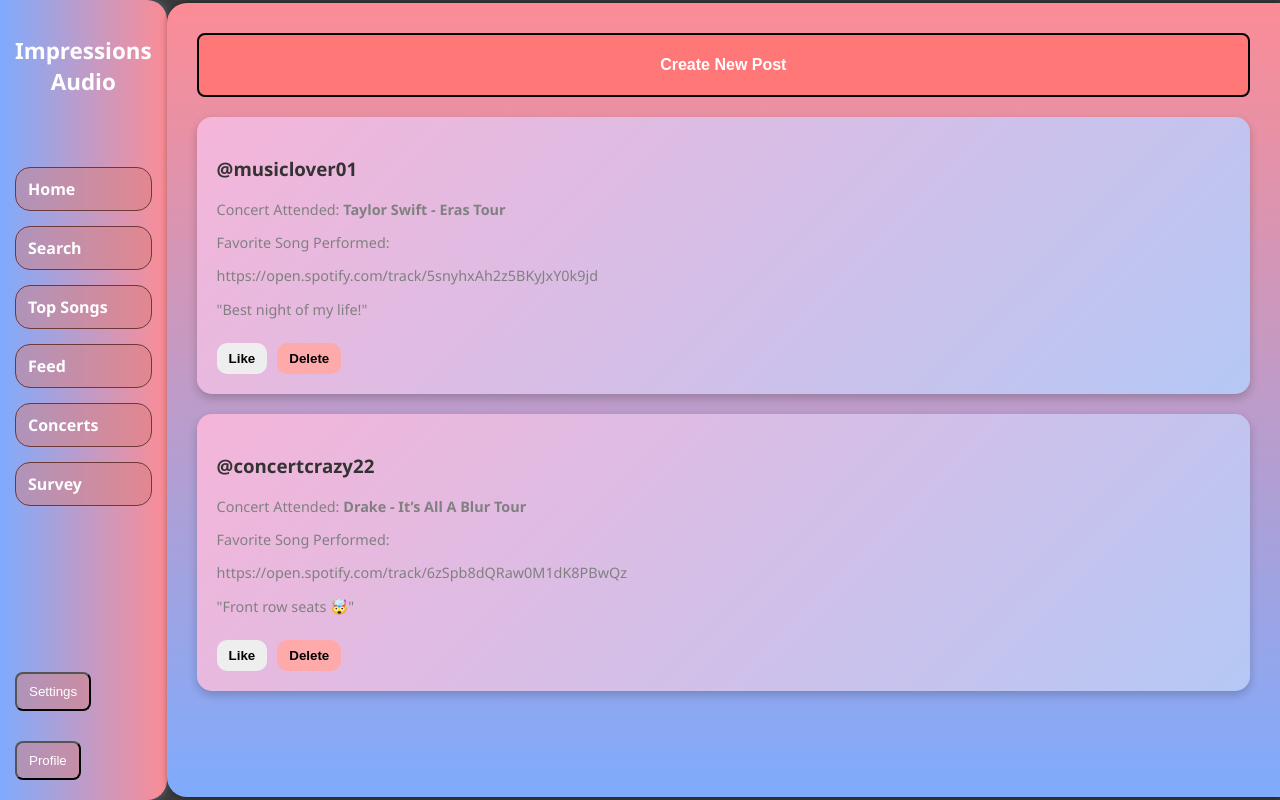
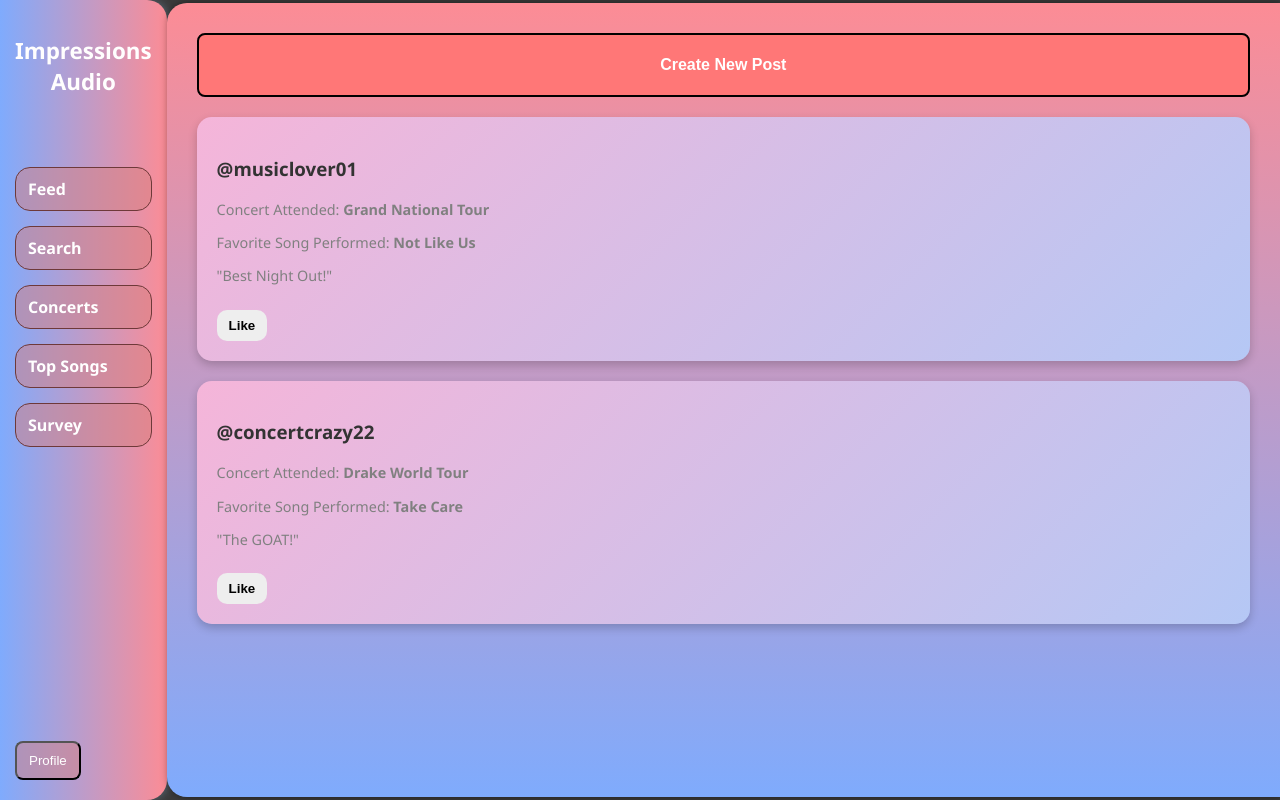
Before and after one commit to CSC-3380-Spring-2025/Team-13, a React (Create React App) app in the folder my-app/: page /Feed in a window 1280 px wide. Built offline with nearby package versions, Linux system fonts and the light colour scheme.

Commit message:
updates to feed page

```diff
--- a/my-app/src/components/Navbar.tsx
+++ b/my-app/src/components/Navbar.tsx
@@ -19,16 +19,12 @@
     <div className="navbar-container">
       <h1 className="navbar-title">Impressions Audio</h1>
       <ul className="navbar-links">
-        <li><Link to="/">Home</Link></li>
+        <li><Link to="/feed">Feed</Link></li>
         <li><Link to="/searchpage">Search</Link></li>
+        <li><Link to="/concertspage">Concerts</Link></li>
         <li><Link to="/playlists">Top Songs</Link></li>
-        <li><Link to="/feed">Feed</Link></li>
-        <li><Link to="/concertspage">Concerts</Link></li>
         <li><Link to="/surveypage">Survey</Link></li>
       </ul>
-      <div className="settings-wrapper">
-        <button onClick={handleSettings} className="settings-link">Settings</button>
-      </div>
       <div className="signout-wrapper">
         <button onClick={handleSignOut} className="signout-link">Profile</button>
       </div>
--- a/my-app/src/pages/Feed.tsx
+++ b/my-app/src/pages/Feed.tsx
@@ -20,17 +20,17 @@
       {
         id: 1,
         username: 'musiclover01',
-        concert: 'Taylor Swift - Eras Tour',
-        songClip: 'https://open.spotify.com/track/5snyhxAh2z5BKyJxY0k9jd',
-        extraContent: "Best night of my life!",
+        concert: 'Grand National Tour',
+        songClip: 'Not Like Us',
+        extraContent: "Best Night Out!",
         liked: false,
       },
       {
         id: 2,
         username: 'concertcrazy22',
-        concert: 'Drake - It’s All A Blur Tour',
-        songClip: 'https://open.spotify.com/track/6zSpb8dQRaw0M1dK8PBwQz',
-        extraContent: "Front row seats 🤯",
+        concert: 'Drake World Tour',
+        songClip: 'Take Care',
+        extraContent: "The GOAT!",
         liked: false,
       },
     ];
@@ -53,12 +53,6 @@
     sessionStorage.setItem('posts', JSON.stringify(updatedPosts));
   };
 
-  const deletePost = (id: number) => {
-    const updatedPosts = posts.filter((post) => post.id !== id);
-    setPosts(updatedPosts);
-    sessionStorage.setItem('posts', JSON.stringify(updatedPosts));
-  };
-
   return (
     <div className="feed-container">
       <button className="create-post-button" onClick={() => navigate('/create')}>
@@ -69,8 +63,7 @@
         <div key={post.id} className="post-card">
           <h3>@{post.username}</h3>
           <p>Concert Attended: <strong>{post.concert}</strong></p>
-          <p>Favorite Song Performed:</p>
-          <p>{post.songClip}</p>
+          <p>Favorite Song Performed: <strong>{post.songClip}</strong></p>
           {post.extraContent && <p>"{post.extraContent}"</p>}
           <div className="post-actions">
             <button
@@ -78,12 +71,6 @@
               onClick={() => toggleLike(post.id)}
             >
               {post.liked ? 'Liked' : 'Like'}
-            </button>
-            <button
-              className="delete-button"
-              onClick={() => deletePost(post.id)}
-            >
-            Delete
             </button>
           </div>
         </div>
--- a/my-app/src/pages/LoginPage.tsx
+++ b/my-app/src/pages/LoginPage.tsx
@@ -1,6 +1,6 @@
 import React, { useState } from 'react';
 import { getAuth, GoogleAuthProvider, signInWithEmailAndPassword, signInWithPopup } from 'firebase/auth';
-import { getFirestore, doc, getDoc, setDoc } from 'firebase/firestore'; // NEW for Firestore
+import { getFirestore, doc, getDoc, setDoc } from 'firebase/firestore';
 import { useNavigate } from 'react-router-dom';
 import '../styles/LoginPage.css';
 
@@ -16,10 +16,9 @@
   const [authing, setAuthing] = useState(false);
 
   const auth = getAuth();
-  const db = getFirestore(); // NEW
+  const db = getFirestore();
   const navigate = useNavigate();
 
-  // Standard email/password login
   const handleSubmit = async (e: React.FormEvent<HTMLFormElement>) => {
     e.preventDefault();
     setError('');
@@ -29,7 +28,6 @@
       const userCredential = await signInWithEmailAndPassword(auth, email, password);
       const user = userCredential.user;
 
-      // ✅ Fetch username from Firestore after login
       const userDoc = await getDoc(doc(db, "users", user.uid));
       if (userDoc.exists()) {
         const data = userDoc.data();
@@ -53,20 +51,16 @@
     }
   };
 
-  // Google login
   const signInWithGoogle = async () => {
     setAuthing(true);
 
     try {
       const response = await signInWithPopup(auth, new GoogleAuthProvider());
       const user = response.user;
-
-      // ✅ Check if user already exists in Firestore
       const userRef = doc(db, "users", user.uid);
       const userDoc = await getDoc(userRef);
 
       if (!userDoc.exists()) {
-        // If no user document exists, create one with displayName or email
         const username = user.displayName || user.email?.split('@')[0] || 'Anonymous';
         await setDoc(userRef, {
           username: username,
@@ -74,7 +68,6 @@
         });
       }
 
-      // After Google login, get username from Firestore
       const updatedDoc = await getDoc(userRef);
       if (updatedDoc.exists()) {
         const data = updatedDoc.data();
@@ -92,7 +85,7 @@
   return (
     <div className="signup-container">
       <form onSubmit={handleSubmit}>
-        <h5>Login to your account!</h5>
+        <h5>Login to your IA account!</h5>
         <input
           type="email"
           placeholder="email@gmail.com"
--- a/my-app/src/pages/Playlists.tsx
+++ b/my-app/src/pages/Playlists.tsx
@@ -1,6 +1,7 @@
 import { useState } from "react";
 import { useNavigate } from "react-router-dom";
 import '../styles/SearchPage.css';
+import '../styles/Playlists.css';
 
 interface SearchProps {
   setSelectedTrack: (track: any) => void;
@@ -75,6 +76,7 @@
 
   return (
     <div className="search-container">
+      <div className="top-songs">Top Songs</div>
       <div className="song-cards-container">
         {tracks.map((track: any) => (
           <div
--- a/my-app/src/pages/Settings.tsx
+++ b/my-app/src/pages/Settings.tsx
@@ -3,7 +3,9 @@
 
 const Settings = () => {
   return (
-    <div className='settings-container'></div>
+    <div className='settings-container'>
+      <h1>WORK IN PROGRESS</h1>
+    </div>
   )
 }
 
--- a/my-app/src/styles/Playlists.css
+++ b/my-app/src/styles/Playlists.css
@@ -6,6 +6,12 @@
     box-shadow: 2px 0 8px rgb(0, 0, 0);
 }
 
+.top-songs{
+    font-size: 2rem;
+    color: white;
+    font-weight: bold;
+}
+
 .playlist-container h1{
 
     color: white;
```
